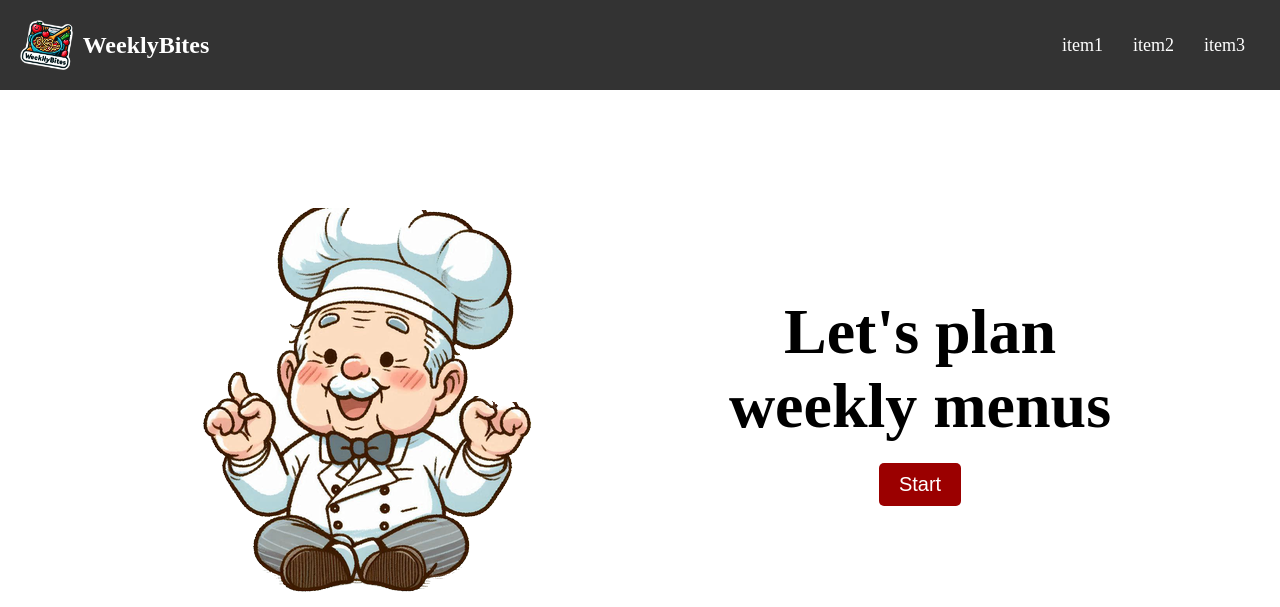
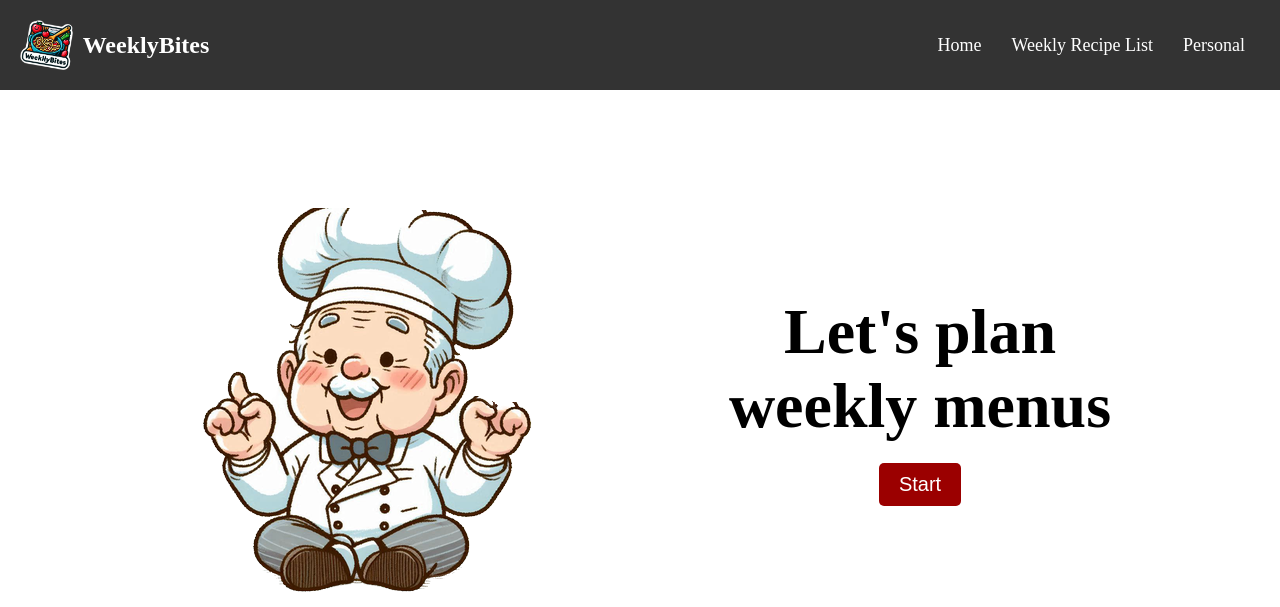
Before and after one commit to Najah7/menu-planning-app, a Django app: page /home/ in a window 1280 px wide. Shown: the top 607 px of the page. Run offline with Django 5.2, Linux system fonts and the light colour scheme; a user stored in the database is signed in.

Commit message:
[FIX] Fixed broken links and altered some urls

```diff
--- a/src/accounts/views.py
+++ b/src/accounts/views.py
@@ -13,7 +13,7 @@ class CreateUserView(CreateView):
     model = models.User
     form_class = forms.UserCreationForm
     template_name = "accounts/create.html"
-    success_url = reverse_lazy("home:personal")
+    success_url = reverse_lazy("home:login")
 
 
 class LogoutView(views.LogoutView):
--- a/src/home/urls.py
+++ b/src/home/urls.py
@@ -13,12 +13,12 @@ urlpatterns = [
     ),
     path(
         "recipes/",
-        login_required(views.RecipeListView.as_view()),
+        views.RecipeListView.as_view(),
         name="recipe_list",
     ),
     path(
         "recipes/<int:pk>",
-        login_required(views.RecipeDetailView.as_view()),
+        views.RecipeDetailView.as_view(),
         name="recipe_detail",
     ),
     path(
@@ -29,6 +29,6 @@ urlpatterns = [
     path(
         "weekly_recipe_list/",
         views.WeeklyRecipeListView.as_view(),
-        name='weekly_recipe_list',
+        name="weekly_recipe_list",
     ),
 ]
--- a/src/templates/base.html
+++ b/src/templates/base.html
@@ -11,16 +11,16 @@
     <script src="https://ajax.googleapis.com/ajax/libs/jquery/3.6.0/jquery.min.js"></script>
   </head>
   <header class="header">
-    <div class="logo">
+    <div class="logo" onclick="location.href='/home/recipes/';">
       <img src="{% static 'img/logo.png' %}" alt="logo" />
       <h1>WeeklyBites</h1>
     </div>
     <nav>
       <ul>
         <li>
-          <a href="">item1</a>
-          <a href="">item2</a>
-          <a href="">item3</a>
+          <a href="{% url 'home:recipe_list' %}">Home</a>
+          <a href="{% url 'home:weekly_recipe_list' %}">Weekly Recipe List</a>
+          <a href="{% url 'home:personal' %}">Personal</a>
         </li>
       </ul>
     </nav>
--- a/src/templates/home/home.html
+++ b/src/templates/home/home.html
@@ -12,7 +12,7 @@ Home
   </div>
   <div class="home_content">
     <h1 class="private_home_title">Let's plan <br> weekly menus</h1>
-    <button class="home_btn" onclick='location.href="/";'>Start</button>
+    <button class="home_btn" onclick='location.href="/home/personal/";'>Start</button>
   </div>
 </main>
 {% endblock %}
--- a/src/templates/home/recipe_list.html
+++ b/src/templates/home/recipe_list.html
@@ -8,7 +8,7 @@ Recipe List
 
 <div class="recipies">
   {% for recipe in recipes %}
-  <div class="recipe_item" onclick='location.href="/home/{{recipe.id}}";'>
+  <div class="recipe_item" onclick='location.href="/home/recipes/{{recipe.id}}";'>
     <p> {{recipe.recipeName}} </p>
     <img src="{{recipe.img}}?interpolation=lanczos-none&fit=around|320:320&crop=320:320;*,*">
   </div>
--- a/src/templates/home/weeklyrecipe_list.html
+++ b/src/templates/home/weeklyrecipe_list.html
@@ -4,7 +4,7 @@
 
 <div class="recipies">
   {% for recipe in weekly_recipes %}
-  <div class="recipe_item" onclick='location.href="/home/{{recipe.id}}";'>
+  <div class="recipe_item" onclick='location.href="/home/recipes/{{recipe.id}}";'>
     <p>{{recipe.recipeName}}</p>
     <img
       src="{{recipe.img}}?interpolation=lanczos-none&fit=around|320:320&crop=320:320;*,*"
--- a/src/templates/public/home.html
+++ b/src/templates/public/home.html
@@ -13,7 +13,7 @@ Home
   <div class="home_content">
     <h1 class="public_home_title">WeeklyBites</h1>
     <h2 class="public_home_subtitle">Discover new recipes every week!</h2>
-    <button class="home_btn" onclick='location.href="/accounts/create/";'>Singup</button>
+    <button class="home_btn" onclick='location.href="/accounts/create/";'>Sign up</button>
     <button class="home_btn" onclick='location.href="/accounts/login/";'>Login</button>
   </div>
 
```
Also changed, not shown: src/home/views.py (+13 -12 lines), src/db.sqlite3.
